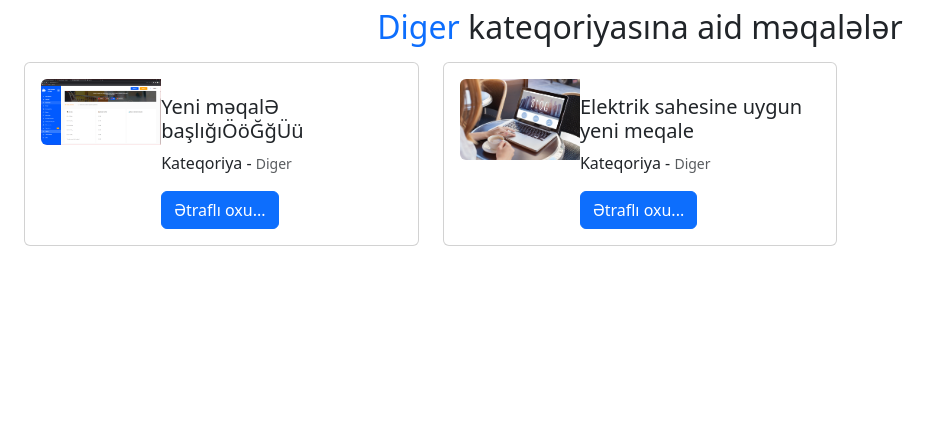
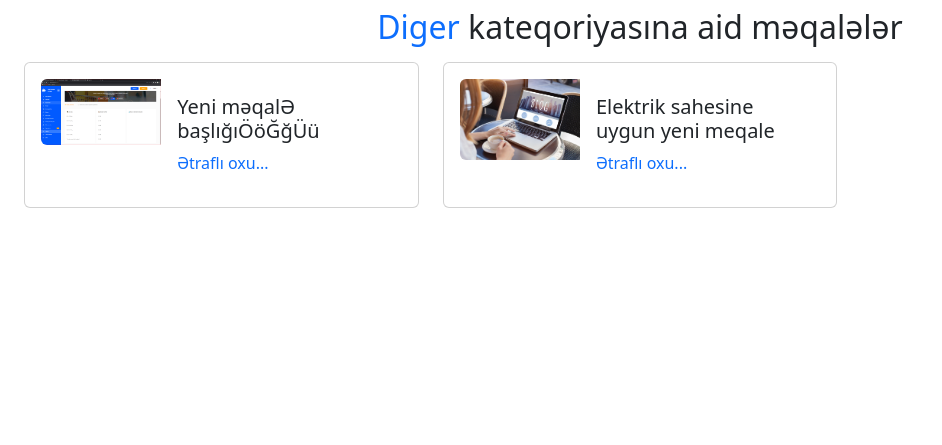
Before and after one commit to SahibFarhadov/x-lab, a Django app: a page that uses xlab_container/blog/templates/blog/kateqoriyaya_get.html in a window 1280 px wide. Shown: the part 63-508 px from the top of the page, without its empty margins (0-942 px from the left). Run offline with Django 4.2, Linux system fonts and the light colour scheme; data comes from the database, SQL or seed files in the repository; some libraries are stand-ins or nearby versions.

Commit message:
Kateqoriya sehifesinde dizayn isleri goruldu

```diff
--- /dev/null
+++ b/xlab_container/blog/static/blog/css/kateqoriyaya_get.css
@@ -0,0 +1,9 @@
+@media screen and (min-width:768px) {
+
+}
+.btn_etrafli_oxu{
+    text-decoration: none;
+}
+.btn_etrafli_oxu:hover{
+    text-decoration: underline;
+}
--- a/xlab_container/blog/templates/blog/kateqoriyaya_get.html
+++ b/xlab_container/blog/templates/blog/kateqoriyaya_get.html
@@ -1,7 +1,11 @@
 {%extends 'base.html'%}
+{% load static %}
 {% block title %}
     Kateqoriya | {{secilen_kateqoriya}}
 {% endblock %}
+{% block some_css %}
+<link rel="stylesheet" href="{%static 'blog/css/kateqoriyaya_get.css'%}">
+{% endblock  %}
 {% block content %}
     <div class="container-fluid">
         <div class="row">
@@ -21,11 +25,10 @@
                             </a>
                         </div>
                         <div class="col-md-8">
-                            <div class="card-body ps-0">
-                            <h5 class="card-title">{{yazi.basliq}}</h5>
-                            <p class="card-text">Kateqoriya - <small class="text-body-secondary">{{secilen_kateqoriya}}</small></p>
+                            <div class="card-body card-body-custom">
+                                <h5 class="card-title">{{yazi.basliq}}</h5>
+                                <a href="{%url 'yazini_tap' yazi.blog_slug%}" target="_blank" rel="noopener noreferrer" class="btn_etrafli_oxu">Ətraflı oxu...</a>
                             </div>
-                            <a href="{%url 'yazini_tap' yazi.blog_slug%}" target="_blank" rel="noopener noreferrer" class="btn btn-primary">Ətraflı oxu...</a>
                         </div>
                         </div>
                     </div>
```
